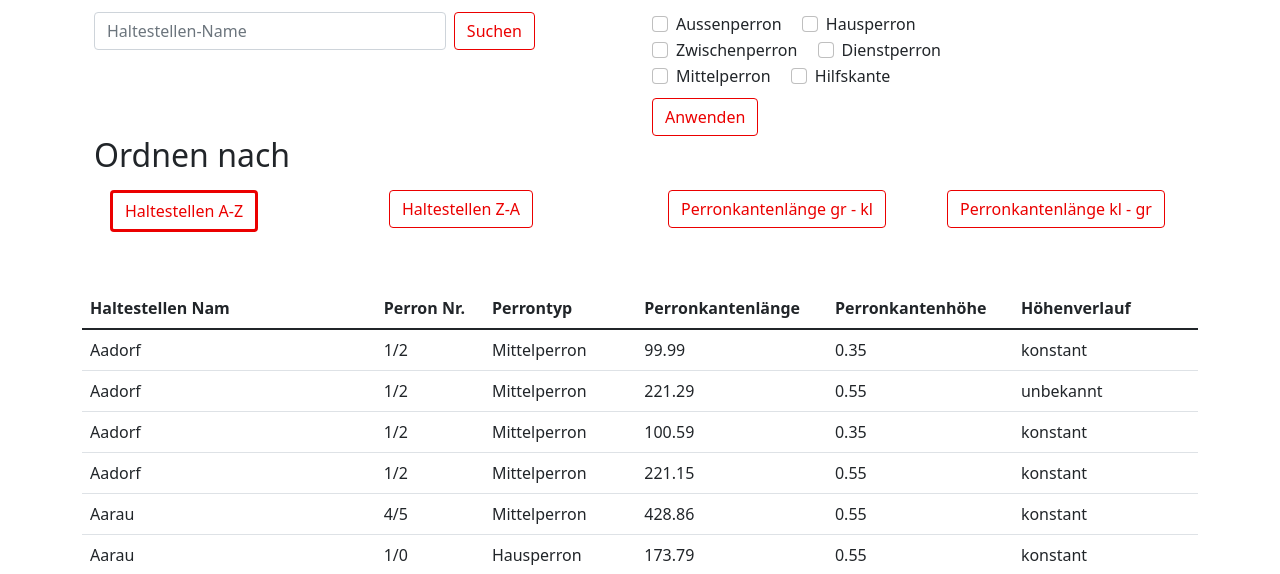
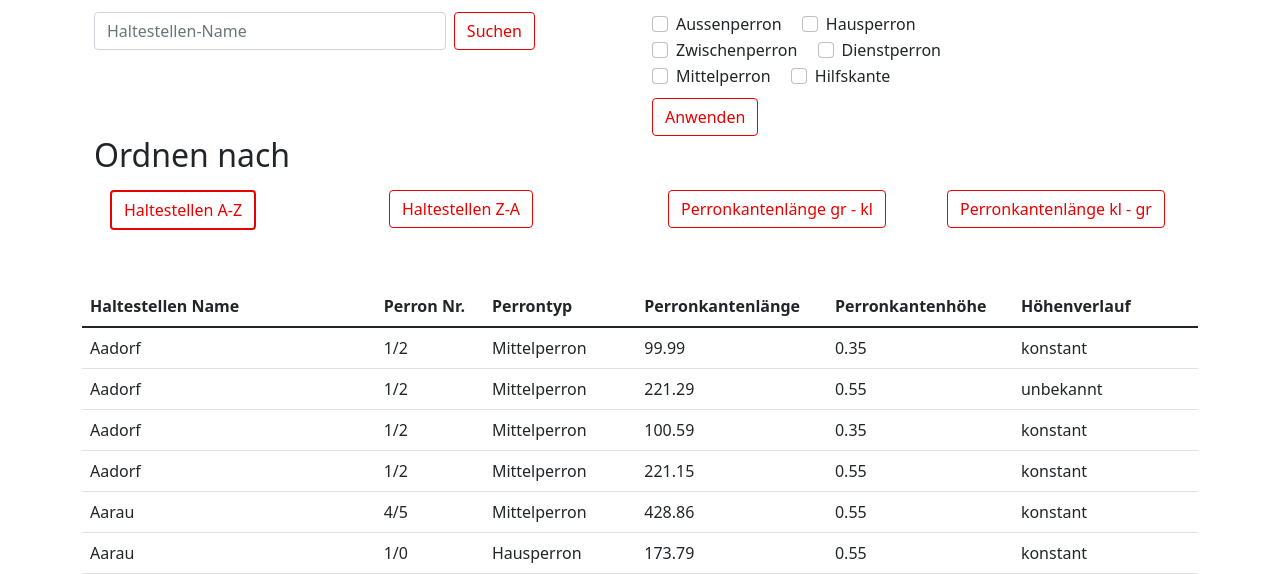
Before and after one commit to isabelvonah/ARIS_Perrons, a Flask app: page / in a window 1280 px wide. Shown: the part 246-820 px from the top of the page. Run offline with Flask 2, Linux system fonts and the light colour scheme; data comes from the database, SQL or seed files in the repository; some libraries are stand-ins or nearby versions.

Commit message:
add projektdoku and final changes

```diff
--- a/static/main.css
+++ b/static/main.css
@@ -1,6 +1,6 @@
 
 .button-highlight {
-    border-width: 3px;
+    border-width: 2px;
 }
 
 .btn-outline-success {
--- a/templates/index.html
+++ b/templates/index.html
@@ -113,7 +113,7 @@
 				<table class="table">
 					<thead>
 						<tr>
-							<th scope="col"> Haltestellen Nam </th>
+							<th scope="col"> Haltestellen Name </th>
 							<th scope="col"> Perron Nr. </th>
 							<th scope="col"> Perrontyp </th>
 							<th scope="col"> Perronkantenlänge</th>
--- a/templates/karte.html
+++ b/templates/karte.html
@@ -30,8 +30,8 @@
         {% for perron in perrons %}
 
         L.circle([ {{perron.koord}} ], {
-            color: 'red',
-            fillColor: '#f03',
+            color: '#eb0000',
+            fillColor: '#eb0000',
             fillOpacity: 0.5,
             radius: 20
         }).addTo(map).bindPopup( '<b>{{perron.haltestelle}} Gleis {{perron.perron_nr}}</b><br>Kantenlänge: {{perron.perron_kantenlaenge}} m' );
```
Also changed, not shown: 1 other file.
